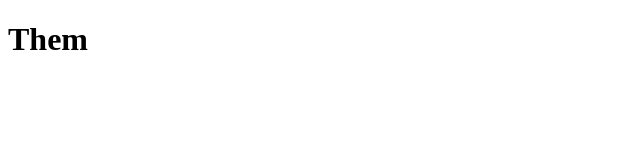
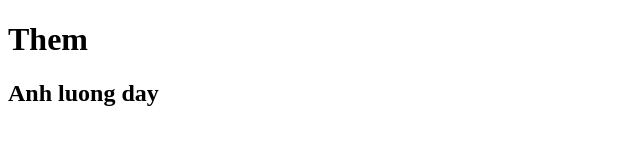
Before and after one commit to ducluongcualo/ducluong, a plain HTML site: page them.html in a window 1280 px wide. Shown: the whole page, without its empty margins (0-640 px from the left). Drawn offline with Linux system fonts and the light colour scheme.

Commit message:
Update them.html

```diff
--- a/them.html
+++ b/them.html
@@ -10,6 +10,7 @@
 
 <body>
     <h1>Them</h1>
+    <h2>Anh luong day</h2>
 </body>
 
 </html>
```
